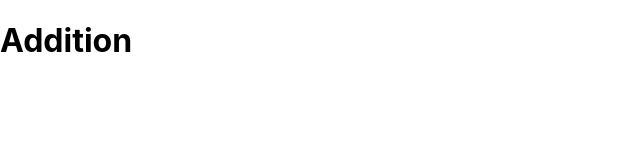
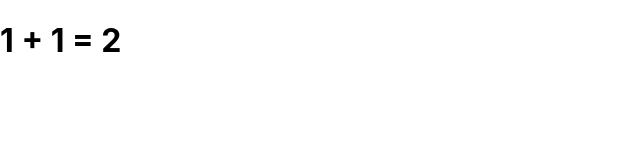
Before and after one commit to kkretschmerhensley/offcial-project-2, a React (Create React App) app: page / in a window 1280 px wide. Shown: the top 160 px of the page, without its empty margins (0-640 px from the left). Built offline with nearby package versions, Linux system fonts and the light colour scheme.

Commit message:
Set up addition shell using props

```diff
--- a/src/Addition.js
+++ b/src/Addition.js
@@ -0,0 +1,9 @@
+import React from 'react';
+
+export const Addition = (props) => {
+  return (
+    <>
+      <h1>{props.numberOne} + {props.numberTwo} = {props.numberOne + props.numberTwo}</h1>
+    </>
+  );
+};
--- a/src/App.js
+++ b/src/App.js
@@ -1,11 +1,11 @@
 import logo from './logo.svg';
 import './App.css';
-import Addition from './Addition';
+import {Addition} from './Addition.js';
 
 const App = () => {
   return (
     <>
-      <h1>Addition</h1>
+      <Addition numberOne={1} numberTwo={1}/>
     </>
   );
 }
```
